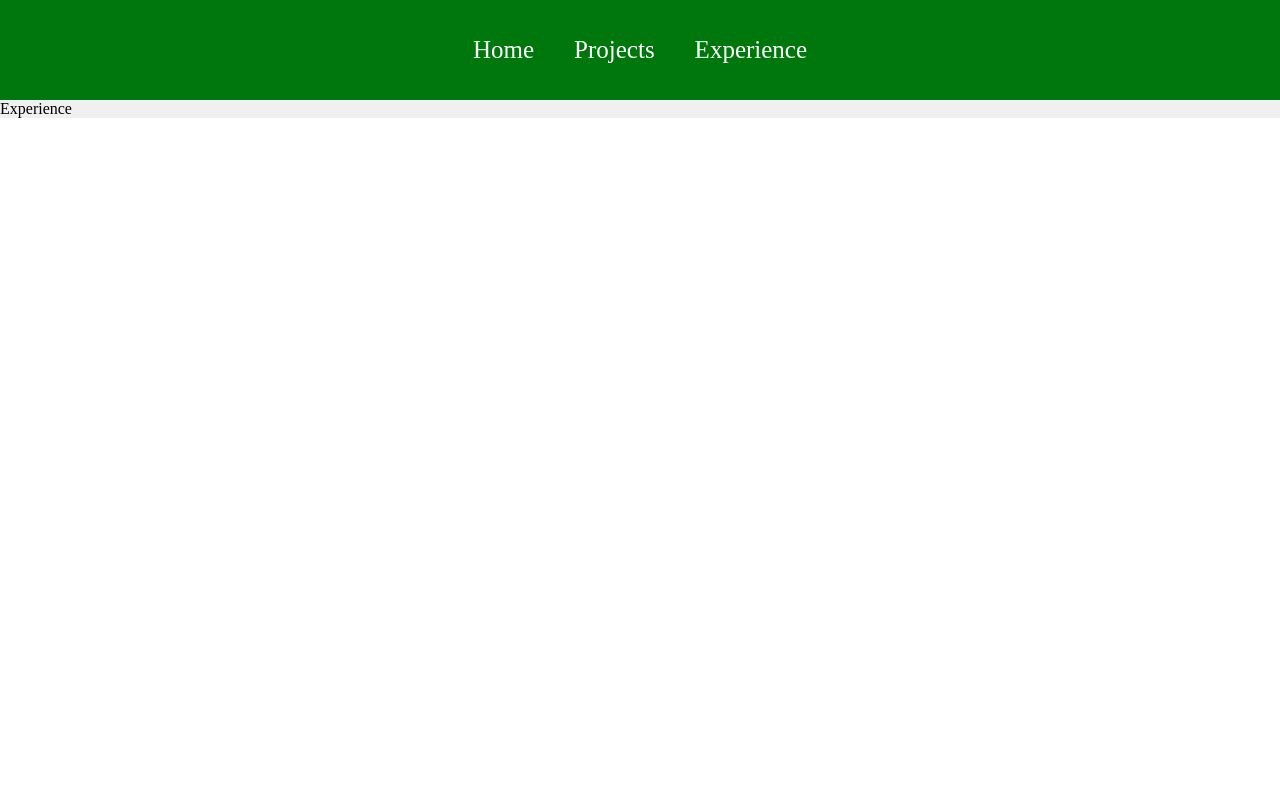
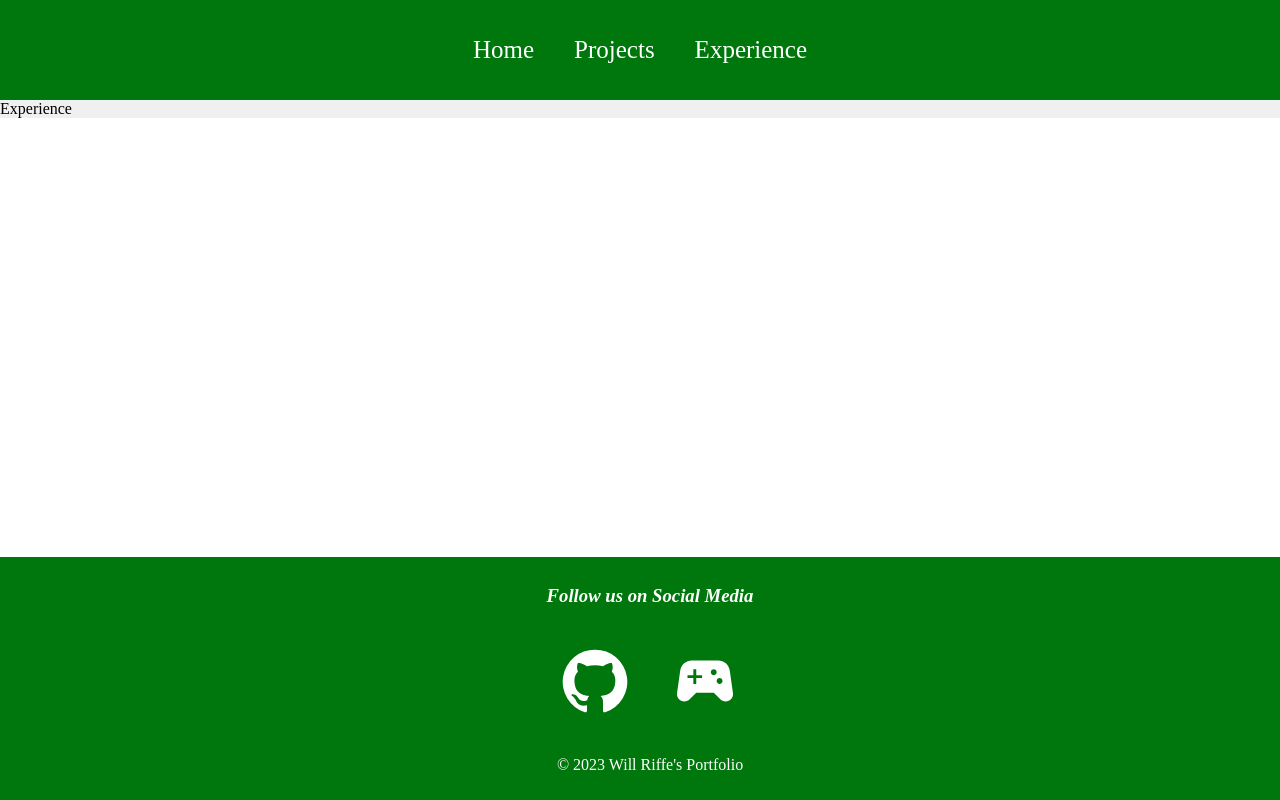
Before and after one commit to Will-Riffe/will-riffe-portfolio, a React (Create React App) app: page /experience in a window 1280 px wide. Built offline with nearby package versions, Linux system fonts and the light colour scheme.

Commit message:
🚧 Reordered Files 🚧 Made Footer

```diff
--- a/src/App.js
+++ b/src/App.js
@@ -4,6 +4,7 @@ import Home from './pages/Home';
 import Projects from './pages/Projects';
 import Experience from './pages/Experience';
 import Navbar from "./components/Navbar";
+import Footer from "./components/Footer";
 
 function App() {
   return (
@@ -15,6 +16,7 @@ function App() {
           <Route path="/projects" element={<Projects />} />
           <Route path="/experience" element={<Experience />} />
         </Routes>
+        <Footer />
       </Router>
     </div>);
 }
--- /dev/null
+++ b/src/components/Footer/Footer.css
@@ -0,0 +1,24 @@
+
+.footer {
+  background: #00770c;
+  color: white;
+  bottom: 0;
+  height: auto;
+  text-align: center;
+  position: fixed;
+  padding: 0.625rem 0.625rem 0.625rem 0.625rem;
+  width: 100%;
+  }
+
+  .socialMedia svg {
+    margin: 20px;
+    font-size: 70px;
+    cursor: pointer;
+  }
+
+
+  @media only screen and (max-width: 600px) {
+    .footer svg {
+      font-size: 50px;
+    }
+  }
--- /dev/null
+++ b/src/components/Footer/index.js
@@ -0,0 +1,21 @@
+import React from 'react'
+import "./Footer.css"
+import GitHubIcon from '@mui/icons-material/GitHub';
+import SportsEsportsIcon from '@mui/icons-material/SportsEsports';
+
+
+function Footer() {
+  return (
+    <div className="footer">
+        <h3><em>Follow us on Social Media</em></h3>
+            <div className="socialMedia">
+                <GitHubIcon />
+                <SportsEsportsIcon />
+            </div>
+      <p> &copy; 2023 Will Riffe's Portfolio </p>
+
+    </div>
+  )
+}
+
+export default Footer
--- a/src/components/Navbar.js
+++ b/src/components/Navbar/index.js
@@ -1,6 +1,6 @@
 import React, { useState, useEffect } from 'react';
 import { Link, useLocation } from "react-router-dom";
-import "../styles/Navbar.css"
+import "./Navbar.css"
 import ReorderIcon from "@mui/icons-material/Reorder";
 
 
```
Also changed, not shown: src/components/Footer.js (deleted, +0 -9 lines), src/components/Navbar/Navbar.css (renamed from src/styles/Navbar.css), src/pages/Experience/index.js (renamed from src/pages/Experience.js), src/pages/Home/index.js (renamed from src/pages/Home.js), src/pages/Projects/index.js (renamed from src/pages/Projects.js).
